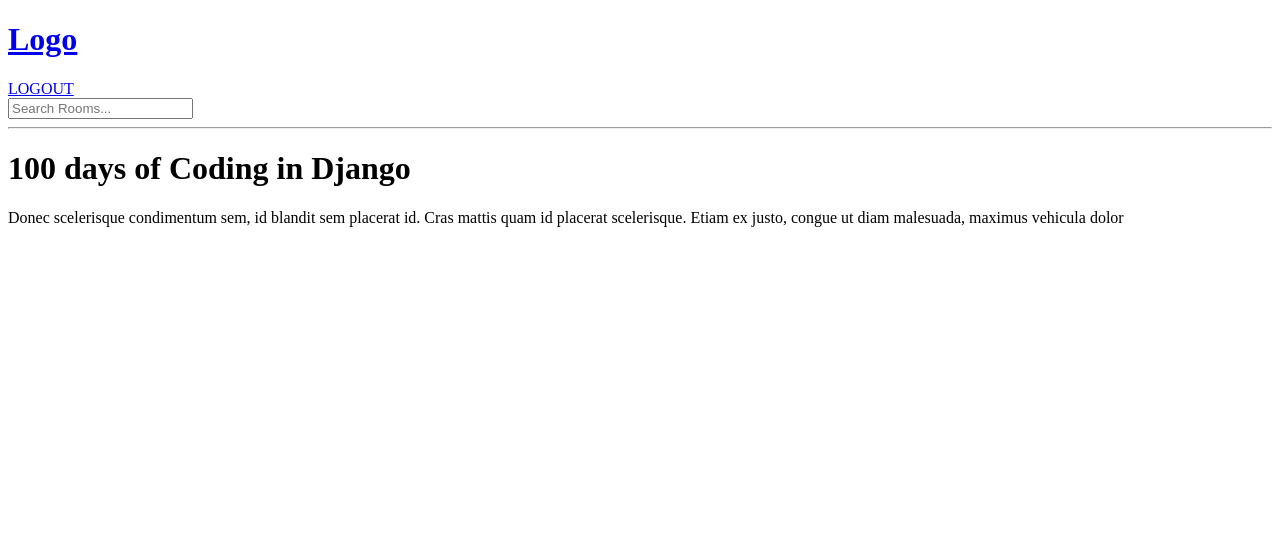
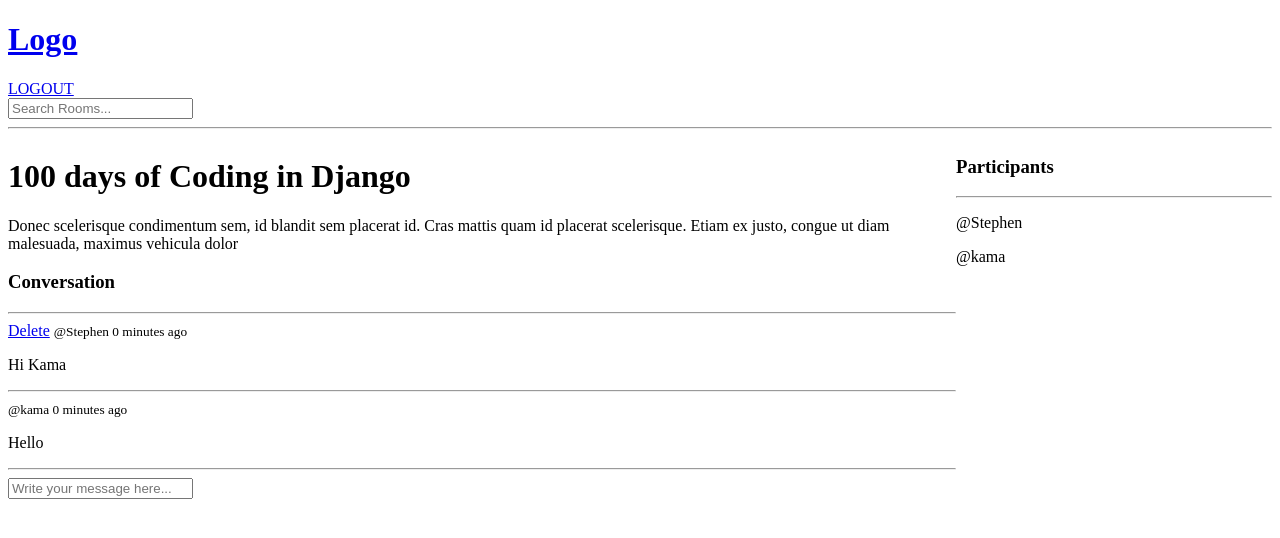
Before and after one commit to stevekama/socialApp, a Django app: page /room/6/ in a window 1280 px wide. Shown: the top 538 px of the page. Run offline with Django 4.2, Linux system fonts and the light colour scheme; a user stored in the database is signed in; data comes from the database, SQL or seed files in the repository; both versions use the stored data as it was after the commit.

Commit message:
Chat Room Messages CRUD

```diff
--- a/base/models.py
+++ b/base/models.py
@@ -16,7 +16,7 @@ class Room(models.Model):
     topic = models.ForeignKey(Topic, on_delete=models.SET_NULL, null=True)
     name = models.CharField(max_length=255)
     description = models.TextField(null=True, blank=True)
-    #participants =
+    participants = models.ManyToManyField(User, related_name='participants', blank=True)
     updated = models.DateTimeField(auto_now=True)
     created = models.DateTimeField(auto_now_add=True)
 
--- a/base/templates/base/room.html
+++ b/base/templates/base/room.html
@@ -1,9 +1,56 @@
-{% extends 'main.html' %}
+{% extends 'main.html' %} {% block content %}
 
-{% block content %}
+<style>
+  .room-container {
+    display: grid;
+    grid-template-columns: 3fr 1fr;
+  }
+</style>
 
-<h1>{{ room.name }}</h1>
+<div class="room-container">
+  <div>
+    <h1>{{ room.name }}</h1>
 
-<p>{{ room.description }}</p>
+    <p>{{ room.description }}</p>
+
+    <div class="comment-wrapper">
+      <h3>Conversation</h3>
+      <hr />
+
+      {% for message in room_messages %}
+      <div>
+        {% if request.user == message.user %}
+        <a href="{% url 'delete-message' message.id %}">Delete</a>
+        {% endif %}
+        <small>@{{ message.user }} {{ message.created|timesince }} ago</small>
+        <p>{{ message.body }}</p>
+        <hr />
+      </div>
+      {% endfor %}
+    </div>
+
+    {% if request.user.is_authenticated %}
+    <div class="comment-form">
+      <form method="POST" action="">
+        {% csrf_token %}
+        <input
+          type="text"
+          name="body"
+          placeholder="Write your message here..."
+        />
+      </form>
+    </div>
+    {% endif %}
+  </div>
+  <div>
+    <h3>Participants</h3>
+    <hr />
+    {% for user in participants %}
+    <div>
+      <p>@{{ user.username }}</p>
+    </div>
+    {% endfor %}
+  </div>
+</div>
 
 {% endblock content %}
--- a/base/urls.py
+++ b/base/urls.py
@@ -5,6 +5,7 @@ urlpatterns = [
 
     path('/login', views.loginPage, name='login'),
     path('/logout', views.logoutUser, name='logout'),
+    path('/register', views.registerPage, name='register'),
 
     path('', views.home, name='home'),
 
@@ -13,4 +14,5 @@ urlpatterns = [
     path('create-room/', views.createRoom, name='create-room'),
     path('update-room/<str:pk>/', views.updateRoom, name='update-room'),
     path('delete-room/<str:pk>/', views.deleteRoom, name='delete-room'),
+    path('delete-message/<str:pk>/', views.deleteMessage, name='delete-message'),
 ]
--- a/base/views.py
+++ b/base/views.py
@@ -1,12 +1,14 @@
+from email import message
 from django.shortcuts import render, redirect
 from django.db.models import Q
 from django.http import HttpResponse
 from django.contrib.auth.decorators import login_required
-from .models import Room, Topic
+from .models import Message, Room, Topic
 from .forms import RoomForm
 from django.contrib.auth.models import User
 from django.contrib import messages
 from django.contrib.auth import authenticate, login, logout
+from django.contrib.auth.forms import UserCreationForm
 
 # Create your views here.
 
@@ -18,11 +20,12 @@ from django.contrib.auth import authenticate, login, logout
 
 def loginPage(request):
 
+    page = 'login'
     if request.user.is_authenticated:
         return redirect('home')
 
     if request.method == 'POST':
-        username = request.POST.get('username')
+        username = request.POST.get('username').lower()
         password = request.POST.get('password')
 
         try:
@@ -40,12 +43,29 @@ def loginPage(request):
             messages.error(request, 'Invalid credentials')
 
 
-    context = {}
+    context = {'page': page}
     return render(request, 'base/login_register.html', context)
 
 def logoutUser(request):
     logout(request)
     return redirect('login')
+
+def registerPage(request):
+     page = 'register'
+     form = UserCreationForm()
+
+     if request.method == 'POST':
+         form = UserCreationForm(request.POST)
+         if form.is_valid():
+             user = form.save(commit=False)
+             user.username = user.username.lower()
+             user.save()
+             login(request, user)
+             return redirect('home')
+         else:
+             messages.error(request, 'An error occured during registration')
+     context = {'page': page, 'form': form}
+     return render(request, 'base/login_register.html', context)
 
 def home(request):
 
@@ -67,7 +87,19 @@ def home(request):
 
 def room(request, pk):
     room = Room.objects.get(id=pk)
-    context = {'room': room}
+    room_messages = room.message_set.all().order_by('-created') # messages = room.message_set.all()
+    participants = room.participants.all()
+
+    if request.method == 'POST':
+        message = Message.objects.create(
+            user=request.user,
+            room=room,
+            body=request.POST.get('body')
+        )
+        room.participants.add(request.user)
+        return redirect('room', pk=room.id)
+
+    context = {'room': room, 'room_messages': room_messages, 'participants': participants}
     return render(request, 'base/room.html', context)
 
 @login_required(login_url='login')
@@ -99,6 +131,7 @@ def updateRoom(request, pk):
     context = {'form': form}
     return render(request, 'base/room_form.html', context)
 
+@login_required(login_url='login')
 def deleteRoom(request, pk):
     room = Room.objects.get(id=pk)
     if request.user != room.host:
@@ -108,3 +141,15 @@ def deleteRoom(request, pk):
         room.delete()
         return redirect('home')
     return render(request, 'base/delete.html', {'obj': room})
+
+@login_required(login_url='login')
+def deleteMessage(request, pk):
+    message = Message.objects.get(id=pk)
+
+    if request.user != message.user:
+        return HttpResponse('You are not allowed to edit this room!!')
+
+    if request.method == 'POST':
+        message.delete()
+        return redirect('home')
+    return render(request, 'base/delete.html', {'obj': message})
```
Also changed, not shown: base/templates/base/home.html (+6 -1 lines), base/templates/base/login_register.html (+20 -0 lines), base/migrations/0003_alter_room_options_room_participants.py (added), db.sqlite3.
